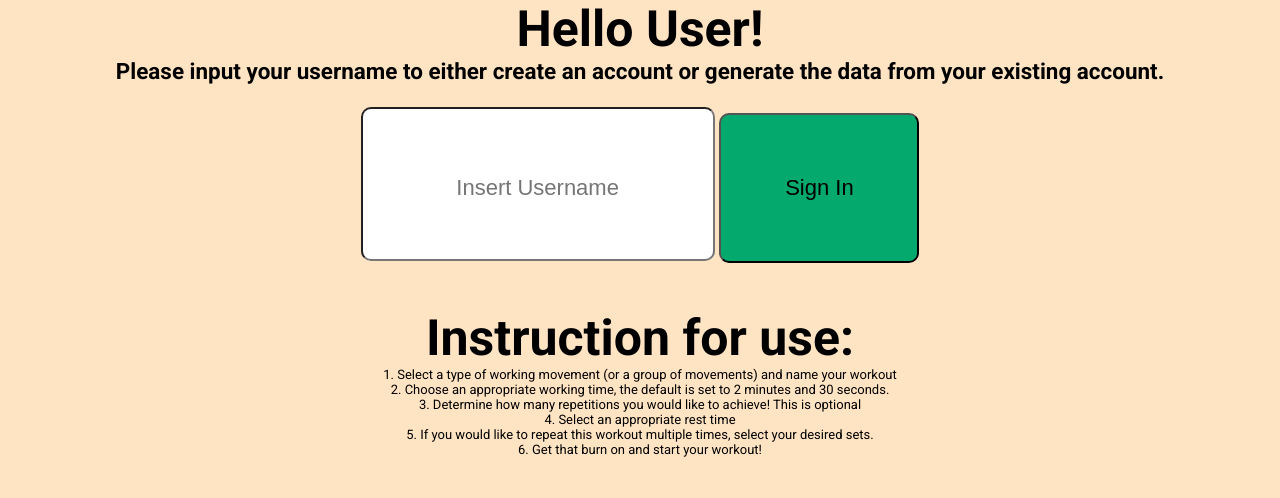
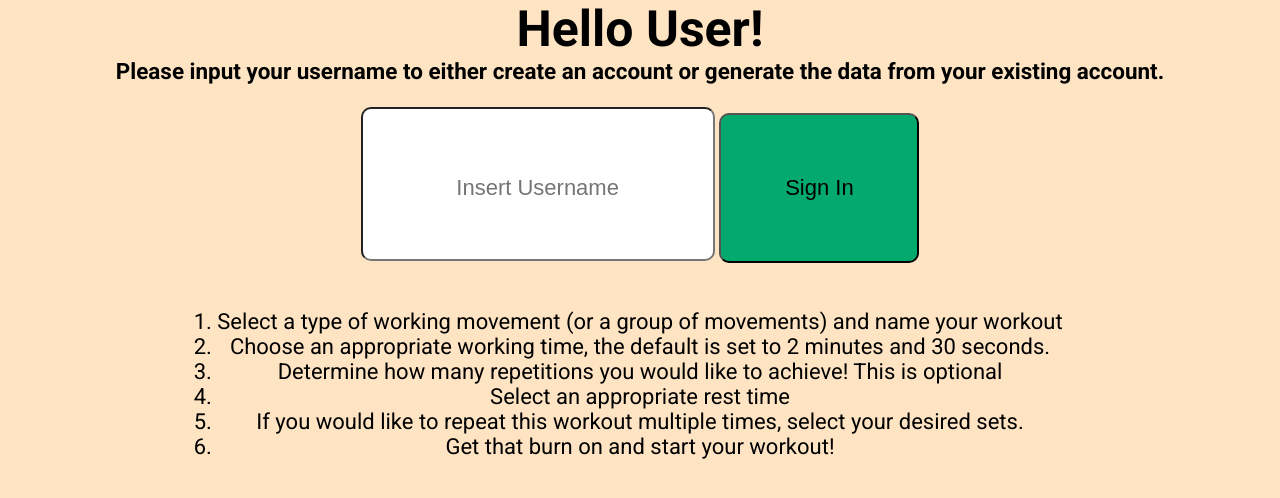
Before and after one commit to Havish-10/Burn-It-, a website with bundled scripts: page client/index.html in a window 1280 px wide. Built offline with nearby package versions, Linux system fonts and the light colour scheme; files whose address does not match are found by name.

Commit message:
Css fixes!
Donezo

```diff
--- a/client/index.html
+++ b/client/index.html
@@ -20,14 +20,15 @@
                 <br>
                 <br>
                 <br>
-                <h1>Instruction for use:</h1>
                 <section class="instructions" id="instructions">
-                <p>1. Select a type of working movement (or a group of movements) and name your workout</p>
-                <p>2. Choose an appropriate working time, the default is set to 2 minutes and 30 seconds.</p>
-                <p>3. Determine how many repetitions you would like to achieve! This is optional</p>
-                <p>4. Select an appropriate rest time</p>
-                <p>5. If you would like to repeat this workout multiple times, select your desired sets.</p>
-                <p>6. Get that burn on and start your workout!</p>
+                    <ol class="star-list">
+                      <li>Select a type of working movement (or a group of movements) and name your workout</li>
+                      <li>Choose an appropriate working time, the default is set to 2 minutes and 30 seconds.</li>
+                      <li>Determine how many repetitions you would like to achieve! This is optional</li>
+                      <li>Select an appropriate rest time</li>
+                      <li>If you would like to repeat this workout multiple times, select your desired sets.</li>
+                      <li>Get that burn on and start your workout!</li>
+                    </ol>
                 </section>
     </section>
 
--- a/client/style.css
+++ b/client/style.css
@@ -110,8 +110,9 @@ button:disabled, button[disabled] {
 }
 
 #controls {
+    float: right;
     margin-top: 10px;
-    margin-left: 10px;
+    margin-right: 10px;
     font-size: 22px;
 }
 
@@ -122,12 +123,14 @@ button:disabled, button[disabled] {
 }
 
 #instructions {
-    font-size: small;
+    text-align: center;
+    font-size: 22px;
     display: flex;
     flex-direction: column;
     align-items: center;
     justify-content: center;
 }
+
 /* .logOut {
     position: fixed;
     bottom: 0;
--- a/client/timer.mjs
+++ b/client/timer.mjs
@@ -72,8 +72,6 @@ function fixTime() {
   if (workingSet.secs <= 0 && workingSet.mins >= 1) {
     workingSet.secs = 60;
     workingSet.mins--;
-  } if (workingSet.mins <= 0) {
-    workingSet.mins = 60;
   }
 
   if (workingSet.secs <= 0) {
```
Also changed, not shown: 1 other file.
